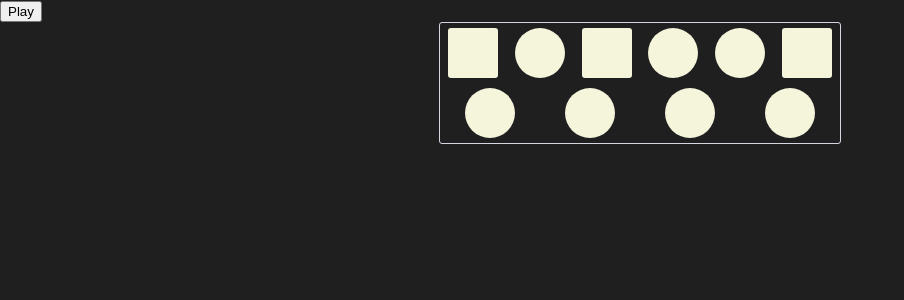
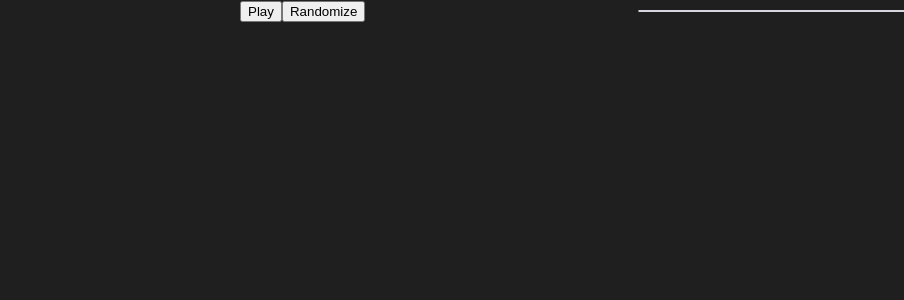
Before and after one commit to Loxphordex/Memoryfield, a React (Create React App) app: page / in a window 1280 px wide. Shown: the top 300 px of the page, without its empty margins (0-904 px from the left). Built offline with nearby package versions, Linux system fonts and the light colour scheme.

Commit message:
randomize order

```diff
--- a/src/App.js
+++ b/src/App.js
@@ -2,6 +2,8 @@ import React, { useState, useEffect } from 'react';
 import MemoryField from './components/MemoryField/MemoryField'
 import { getLevel } from './levels/levelDetails'
 import ControlPanel from './components/ControlPanel/ControlPanel'
+import './styles/container.css'
+import './styles/control.css'
 import './styles/node.css'
 import './styles/field.css'
 
@@ -9,7 +11,7 @@ function App() {
   const [isPlaying, setIsPlaying] = useState(false)
   const [activeNode, setActiveNode] = useState(-1)
   const [currentLevel, setCurrentLevel] = useState(10)
-  const [nodes, setNodes] = useState(getLevel(currentLevel))
+  const [nodes, setNodes] = useState(null)
   const [speed, setSpeed] = useState(100)
 
   // user' guesses
@@ -33,10 +35,16 @@ function App() {
     }
   }, [activeNode, currentLevel, speed, isPlaying])
 
+  function randomize() {
+    setNodes(getLevel(currentLevel))
+  }
+
   return (
     <div className="App">
+      <section className='app-container'>
         <ControlPanel
           play={setIsPlaying}
+          randomize={randomize}
         />
         <MemoryField
           nodes={nodes}
@@ -47,6 +55,7 @@ function App() {
           correctSelection={correctSelection}
           setCorrectSelection={setCorrectSelection}
         />
+      </section>
     </div>
   )
 }
--- a/src/components/ControlPanel/ControlPanel.js
+++ b/src/components/ControlPanel/ControlPanel.js
@@ -1,9 +1,13 @@
 import React from 'react'
 
-export default function ControlPanel({ play }) {
+export default function ControlPanel({
+  play,
+  randomize
+}) {
   return (
     <section className='control-panel'>
       <button onClick={() => play(true)}>Play</button>
+      <button onClick={() => randomize()}>Randomize</button>
     </section>
   )
 }
--- a/src/components/MemoryField/MemoryField.js
+++ b/src/components/MemoryField/MemoryField.js
@@ -12,8 +12,9 @@ export default function MemoryField({
   setCorrectSelection
 }) {
   return (
+    <section className='field-container'>
       <section className="memory-field">
-      <GenerateNodes
+        {nodes && <GenerateNodes
           nodes={nodes}
           activeNode={activeNode}
           setActiveNode={setActiveNode}
@@ -21,7 +22,8 @@ export default function MemoryField({
           setUserSelection={setUserSelection}
           correctSelection={correctSelection}
           setCorrectSelection={setCorrectSelection}
-      />
+        />}
+      </section>
     </section>
   );
 }
--- /dev/null
+++ b/src/styles/container.css
@@ -0,0 +1,6 @@
+.app-container {
+    width: 800px;
+    margin: auto;
+    display: flex;
+    align-items: center;
+}
--- /dev/null
+++ b/src/styles/control.css
@@ -0,0 +1,4 @@
+.control-panel {
+    width: 400px;
+    margin-right: auto;
+}
--- a/src/styles/field.css
+++ b/src/styles/field.css
@@ -6,7 +6,7 @@
     max-width: 400px;
     min-width: 400px;
 
-    margin: auto;
+    margin-left: auto;
 
     border: 1px solid rgb(214, 214, 223);
     border-radius: 3px;
```
Lines whose indentation alone changed are shown as unchanged.
